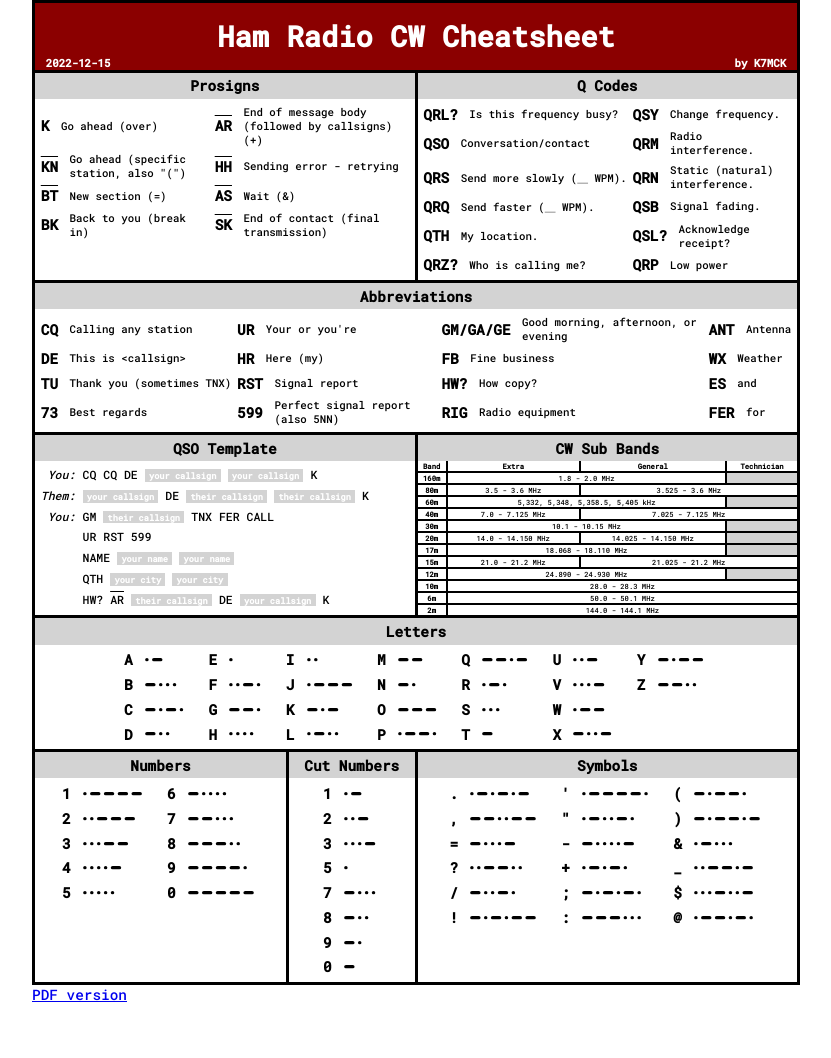
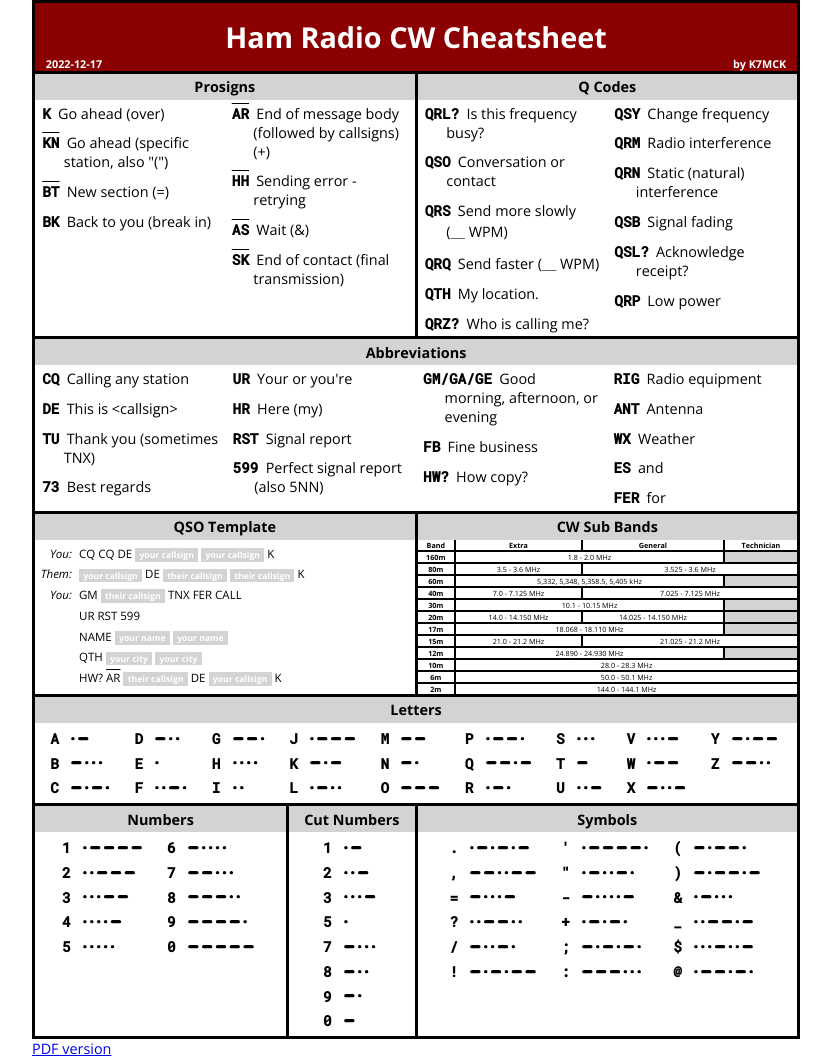
Before and after one commit to mckoss/morse-keyer, a website: page cheat-sheet.html in a window 1280 px wide. Shown: the whole page, without its empty margins (224-1055 px from the left). Before the commit the page ends 1004 px from the top, so only its background shows below. Drawn offline with nearby package versions, Linux system fonts and the light colour scheme.

Commit message:
Use columns for definitions

```diff
--- a/cheat-sheet.html
+++ b/cheat-sheet.html
@@ -13,7 +13,7 @@
 
         <h1 class="full">Ham Radio CW Cheatsheet
             <span class="by">by K7MCK</span>
-            <span class="date">2022-12-15</span>
+            <span class="date">2022-12-17</span>
         </h1>
 
         <section id="prosign-table" class="prosign half-1" style="--rows: 4;">
@@ -22,17 +22,17 @@
 
         <section class="half-2" style="--rows: 6;">
             <h2>Q Codes</h2>
-            <div class="table definitions">
+            <div class="definitions">
                 <div><span>QRL?</span>Is this frequency busy?</div>
-                <div><span>QSO</span>Conversation/contact</div>
-                <div><span>QRS</span>Send more slowly (&#xFF3F;&nbsp;WPM).</div>
-                <div><span>QRQ</span>Send faster (&#xFF3F;&nbsp;WPM).</div>
+                <div><span>QSO</span>Conversation or contact</div>
+                <div><span>QRS</span>Send more slowly (&#xFF3F;&nbsp;WPM)</div>
+                <div><span>QRQ</span>Send faster (&#xFF3F;&nbsp;WPM)</div>
                 <div><span>QTH</span>My location.</div>
                 <div><span>QRZ?</span>Who is calling me?</div>
-                <div><span>QSY</span>Change frequency.</div>
-                <div><span>QRM</span>Radio interference.</div>
-                <div><span>QRN</span>Static (natural) interference.</div>
-                <div><span>QSB</span>Signal fading.</div>
+                <div><span>QSY</span>Change frequency</div>
+                <div><span>QRM</span>Radio interference</div>
+                <div><span>QRN</span>Static (natural) interference</div>
+                <div><span>QSB</span>Signal fading</div>
                 <div><span>QSL?</span>Acknowledge receipt?</div>
                 <div><span>QRP</span>Low power</div>
             </div>
@@ -40,7 +40,7 @@
 
         <section class="full" style="--rows: 4;">
             <h2>Abbreviations</h2>
-            <div class="table definitions">
+            <div class="definitions">
                 <div><span>CQ</span>Calling any station</div>
                 <div><span>DE</span>This is &lt;callsign&gt;</div>
                 <div><span>TU</span>Thank you (sometimes TNX)</div>
@@ -105,7 +105,7 @@
             </table>
         </section>
 
-        <section id="letter-table" class="full" style="--rows: 4;">
+        <section id="letter-table" class="full" style="--rows: 3;">
             <h2>Letters</h2>
         </section>
 
@@ -148,7 +148,7 @@
             ['.', ',', '=', '?', '/', '!', '\'', '"', '-', '+', ';', ':', '(', ')', '&', '_', '$', '@']));
 
         const prosignTable = document.getElementById('prosign-table');
-        prosignTable.appendChild(tableFromElements(MORSE_PROSIGNS, 'definitions', undefined,
+        prosignTable.appendChild(tableFromElements(MORSE_PROSIGNS, ['definitions'], undefined,
             ['K', '<KN>', '<BT>', 'BK', '<AR>', '<HH>', '<AS>', '<SK>']));
     </script>
 </body>
--- a/scripts/cheat-sheet.js
+++ b/scripts/cheat-sheet.js
@@ -1,11 +1,11 @@
 import { morseToSvg } from './morse.js';
 export { tableFromElements, morseTableFromElements };
 function morseTableFromElements(elements, keys) {
-    return tableFromElements(elements, 'morse', morseToSvg, keys);
+    return tableFromElements(elements, ['morse', 'table'], morseToSvg, keys);
 }
-function tableFromElements(elements, className, mapping, keys) {
+function tableFromElements(elements, classNames, mapping, keys) {
     const table = document.createElement('div');
-    table.classList.add(className, 'table');
+    table.classList.add(...classNames);
     keys = keys || Object.keys(elements).sort();
     for (let key of keys) {
         const elt = document.createElement('div');
--- a/src/cheat-sheet.ts
+++ b/src/cheat-sheet.ts
@@ -3,12 +3,12 @@ import { MorseTable, morseToSvg } from './morse.js';
 export { tableFromElements, morseTableFromElements };
 
 function morseTableFromElements(elements: MorseTable, keys?: string[]): HTMLDivElement {
-    return tableFromElements(elements, 'morse', morseToSvg, keys);
+    return tableFromElements(elements, ['morse', 'table'], morseToSvg, keys);
 }
 
-function tableFromElements(elements: MorseTable, className: string, mapping?: (val: string) => string, keys?: string[]): HTMLDivElement {
+function tableFromElements(elements: MorseTable, classNames: string[], mapping?: (val: string) => string, keys?: string[]): HTMLDivElement {
     const table = document.createElement('div');
-    table.classList.add(className, 'table');
+    table.classList.add(...classNames);
     keys = keys || Object.keys(elements).sort();
 
     for (let key of keys) {
--- a/styles/cheat-sheet.css
+++ b/styles/cheat-sheet.css
@@ -12,7 +12,7 @@
 }
 
 html {
-    font-family: 'Roboto Mono';
+    font-family: 'Open Sans', sans-serif;
     font-size: 0.9rem;
 }
 
@@ -51,18 +51,22 @@ section {
 
 .full {
     grid-column: 1 / 5;
+    --def-columns: 4;
 }
 
 .half-1 {
     grid-column: 1 / 3;
+    --def-columns: 2;
 }
 
 .half-2 {
     grid-column: 3 / 5;
+    --def-columns: 2;
 }
 
 .third-1 {
     grid-column: 1 / 2;
+    --def-columns: 1;
 }
 
 .sixth-1 {
@@ -71,10 +75,12 @@ section {
 
 .third-2 {
     grid-column: 2 / 4;
+    --def-columns: 1;
 }
 
 .third-3 {
     grid-column: 4 / 5;
+    --def-columns: 1;
 }
 
 .twothirds-2 {
@@ -136,6 +142,7 @@ div.morse > div {
 }
 
 div.morse > div > span {
+    font-family: 'Roboto Mono', monospace;
     padding-right: 0.5rem;
     font-weight: bold;
 }
@@ -206,16 +213,27 @@ span.fill-in {
     padding: 0.1em 0.5em;
 }
 
+div.definitions {
+    column-count: var(--def-columns);
+    padding: 0.25rem 0.5rem;
+}
+
 div.definitions > div {
-    display: flex;
-    align-items: center;
-    font-size: 0.75rem;
+    font-family: 'Open Sans', sans-serif;
+    font-size: 1rem;
+    padding-left: 1.5rem;
+    text-indent: -1.5rem;
+    break-inside: avoid;
+}
+
+div.definitions > div + div {
+    margin-top: 0.75rem;
 }
 
 div.definitions > div > span {
-    display: inline-block;
+    font-family: 'Roboto Mono', monospace;
     font-size: 1rem;
-    padding-right: 0.8rem;
+    padding-right: 0.5rem;
     font-weight: bold;
 }
 
@@ -230,13 +248,13 @@ div.definitions > div > span {
         width: 100%;
     }
 
-    .half-1, .half-2, .third-1, .third-2, .third-3, .sixth-1, .twothirds-2 {
+    .full, .half-1, .half-2, .third-1, .third-2, .third-3, .sixth-1, .twothirds-2 {
         grid-column: 1 / 5;
+        --def-columns: 2;
     }
 
     div.table {
-        grid-template-columns: max-content;
-        grid-auto-flow: row;
-        justify-content: left;
+        display: block;
+        column-count: var(--def-columns);
     }
 }
```
Also changed, not shown: 2 other files.
